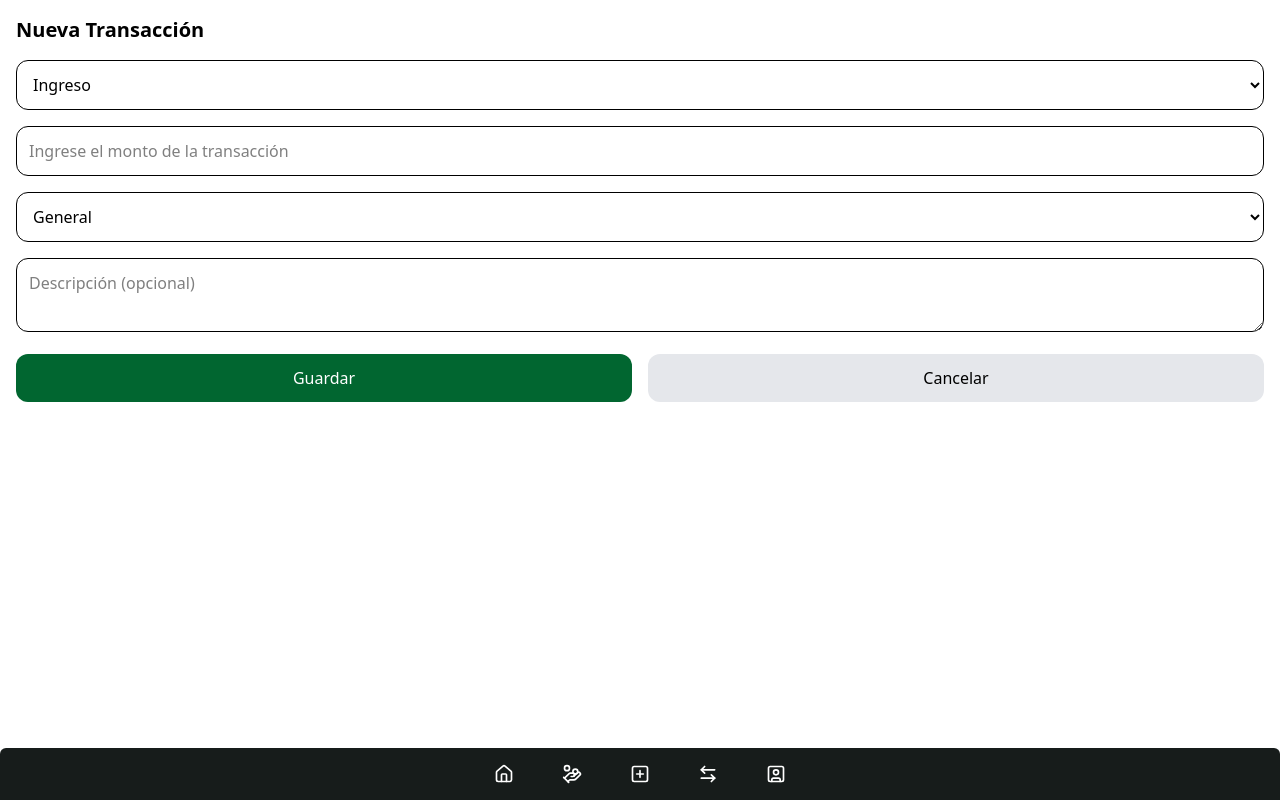
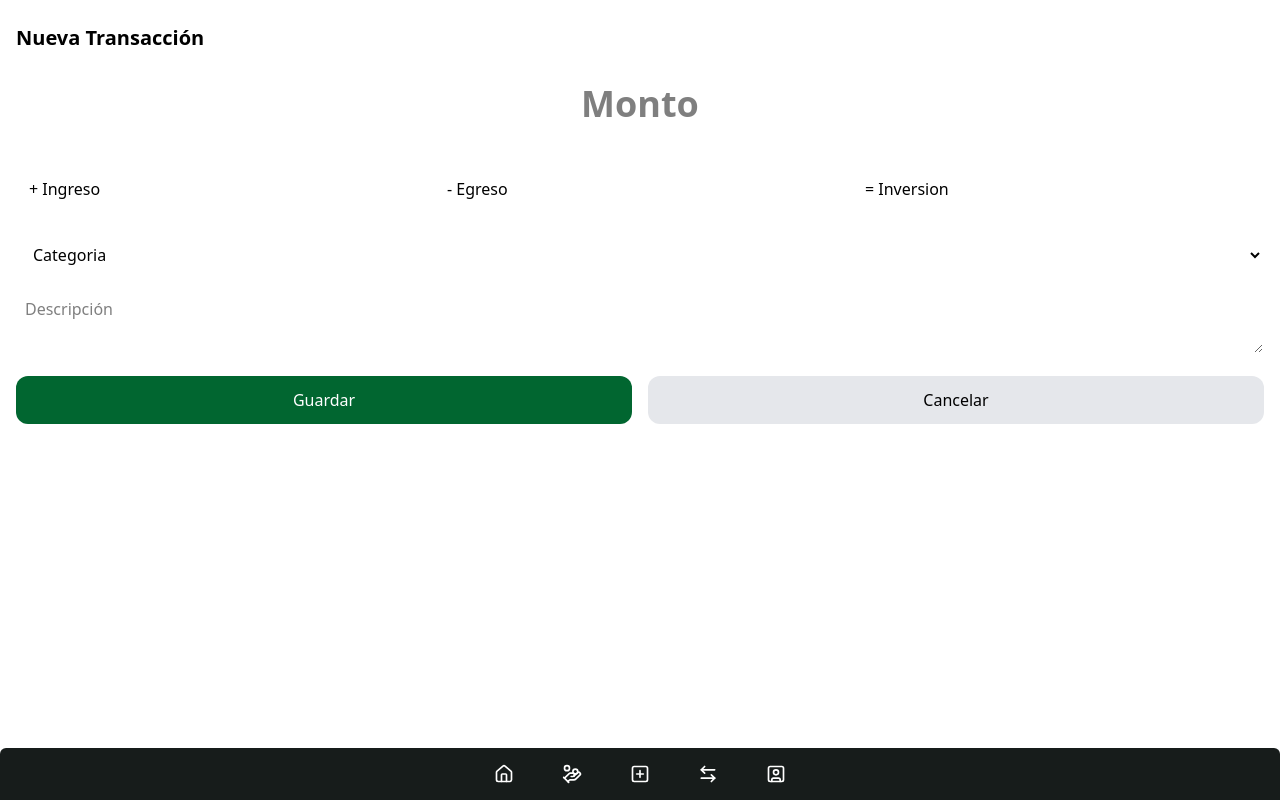
Before and after one commit to devmemberft/coin, a Next.js app: page /transactions in a window 1280 px wide. Built offline with nearby package versions, Linux system fonts and the light colour scheme.

Commit message:
starting to model the view for add transaction page

```diff
--- a/app/(private)/transactions/page.tsx
+++ b/app/(private)/transactions/page.tsx
@@ -1,30 +1,35 @@
 export default function AddTransaction(){
     return(
         <main className="min-h-screen p-4 bg-transparent">
-            <h1 className="text-xl font-bold mb-4">Nueva Transacción</h1>
+            <div className="flex w-full items-center text-center align-center"><h1 className="text-xl font-bold my-2">Nueva Transacción</h1></div>
 
             <form className="space-y-4">
-                <select className="w-full p-3 border rounded-xl">
-                <option>Ingreso</option>
-                <option>Egreso</option>
-                </select>
+                <div className="amount">
+                    <input
+                    type=""
+                    required
+                    placeholder="Monto"
+                    className="w-full p-6 font-bold text-4xl items-center text-center align-center"
+                    />
+                </div>
+                <div className="type flex flex-row space-x-2 border border-white/20 rounded-xl">
+                    <option className="w-full p-3 hover:bg-green-800 hover:border-x border-white/10 rounded-xl">+ Ingreso</option>
+                    <option className="w-full p-3 hover:bg-green-800 hover:border-x border-white/10 rounded-xl">- Egreso</option>
+                    <option className="w-full p-3 hover:bg-green-800 hover:border-x border-white/10 rounded-xl">= Inversion</option>
+                </div>
 
-                <input
-                type="number"
-                placeholder="Ingrese el monto de la transacción"
-                className="w-full p-3 border rounded-xl"
-                />
+                <div className="space-y-2">
+                    <select className="w-full p-3 border border-white/20 rounded-xl">
+                    <option>Categoria</option>
+                    <option>Comida</option>
+                    <option>Transporte</option>
+                    </select>
 
-                <select className="w-full p-3 border rounded-xl">
-                <option>General</option>
-                <option>Comida</option>
-                <option>Transporte</option>
-                </select>
-
-                <textarea
-                placeholder="Descripción (opcional)"
-                className="w-full p-3 border rounded-xl"
-                />
+                    <textarea
+                    placeholder="Descripción"
+                    className="w-full p-2 border border-white/20 rounded-xl"
+                    />
+                </div>
 
                 <div className="flex gap-4">
                 <button type="submit" className="flex-1 bg-green-800 text-white p-3 rounded-xl">Guardar</button>
```
